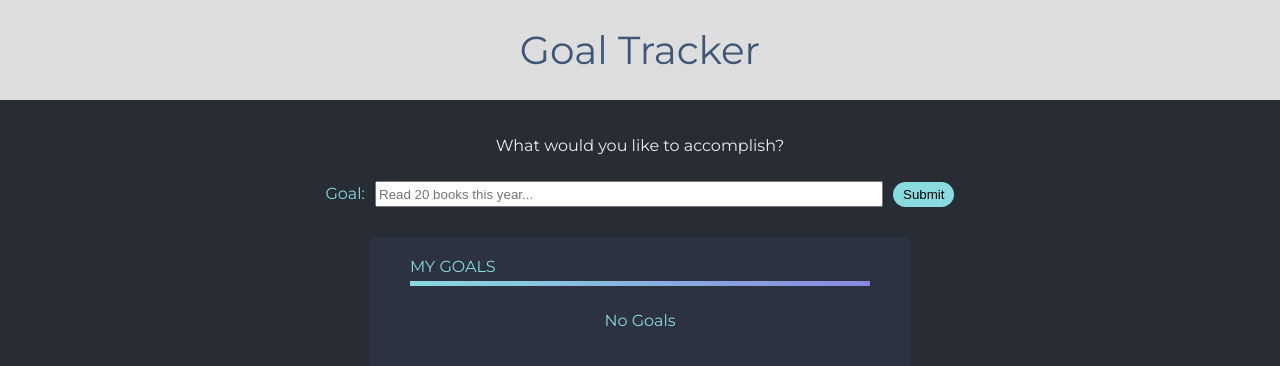
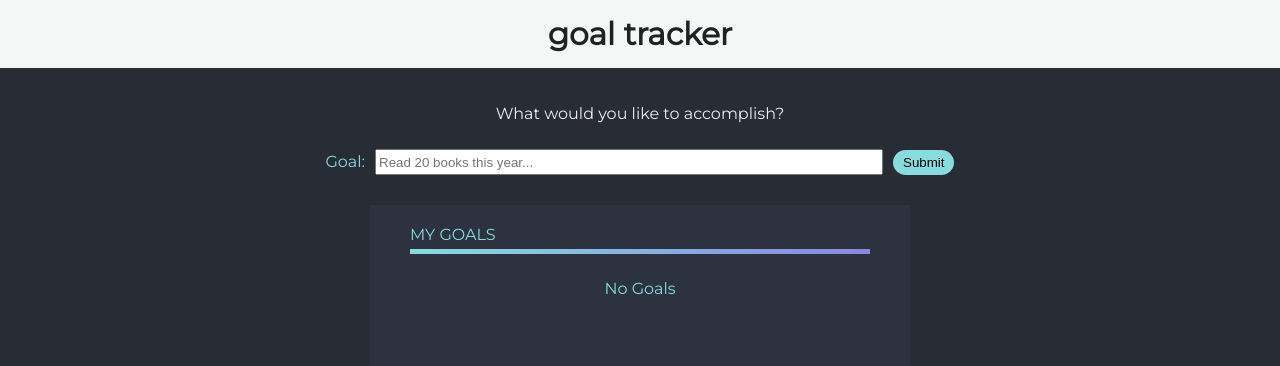
Before and after one commit to jonsung89/goal-tracker, a React (Create React App) app: page / in a window 1280 px wide. Shown: the top 366 px of the page. Built offline with nearby package versions, Linux system fonts and the light colour scheme.

Commit message:
edited header

```diff
--- a/src/stylesheets/components/_app.scss
+++ b/src/stylesheets/components/_app.scss
@@ -7,10 +7,12 @@
 
 header {
   font-size: calc(10px + 2vmin);
-  background-color: #dddddd;
+  background-color: #F4F7F6;
   h1 {
-    color: #3E5776;
-    font-weight: 300;
-    font-size: 1.5em;
+    color: #202121;
+    font-weight: bold;
+    font-size: 1.2em;
+    margin: 15px;
+    text-transform: lowercase;
   }
 }
```
Also changed, not shown: 1 other file (tests, documents, lock files or other folders).
